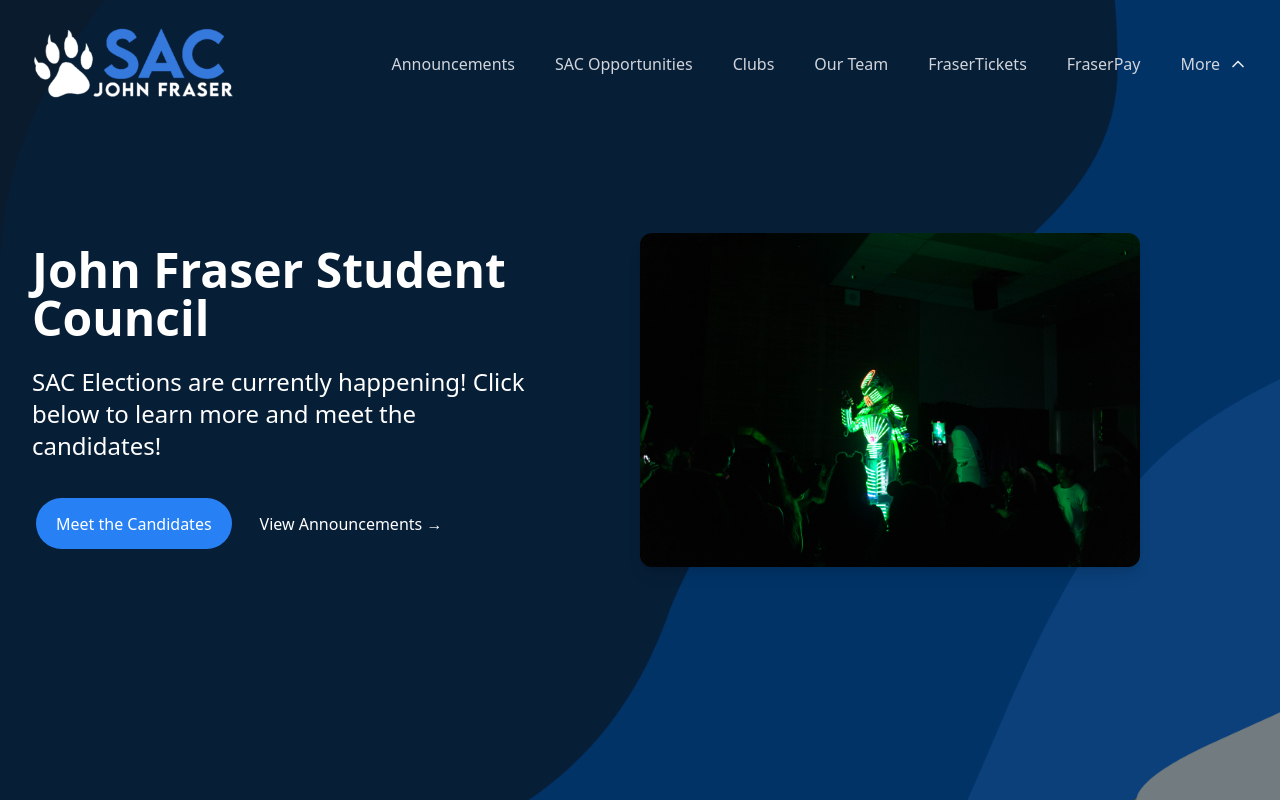
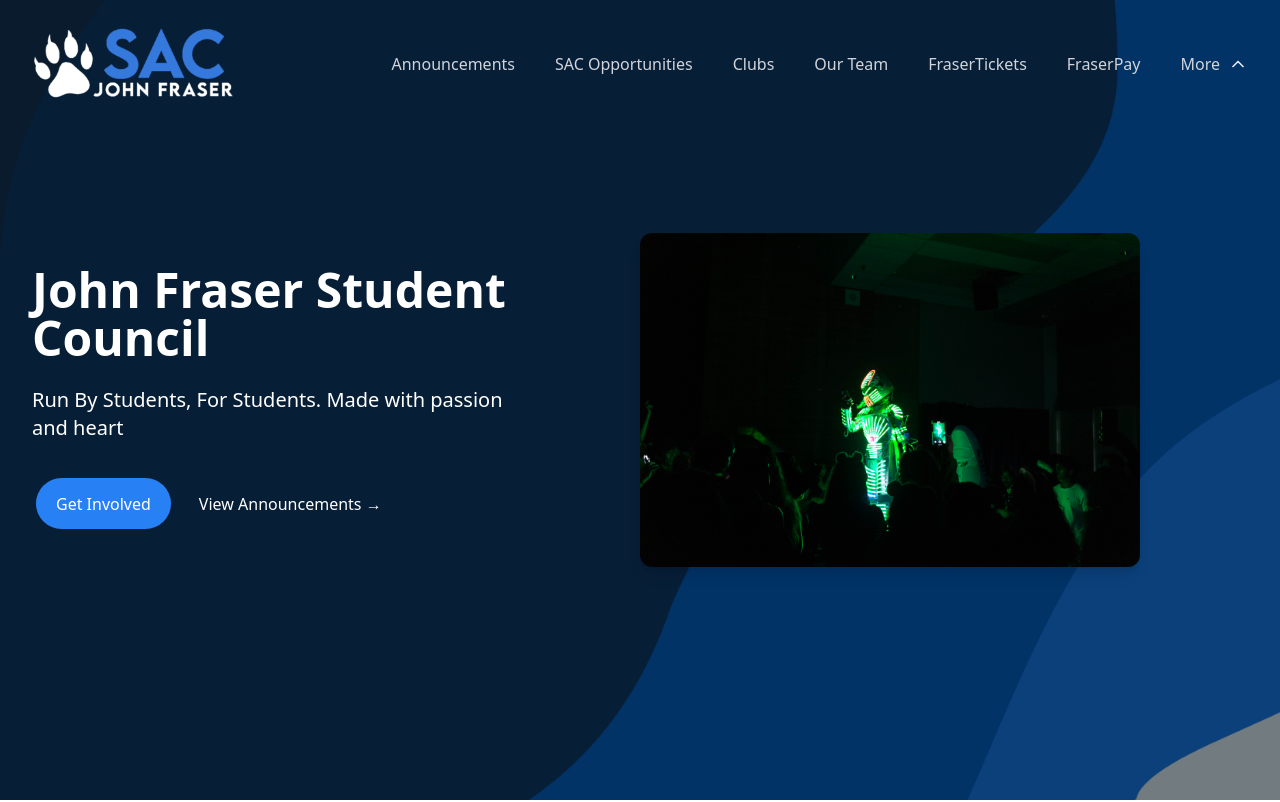
Before and after one commit to JohnfraserSAC/johnfrasersac, a Next.js app: page / in a window 1280 px wide. Shown: the top 802 px of the page. Built offline with nearby package versions, Linux system fonts and the light colour scheme.

Commit message:
reverted back to og after election

```diff
--- a/app/page.tsx
+++ b/app/page.tsx
@@ -62,12 +62,12 @@
               <h1 className="mb-6 text-4xl font-bold text-white lg:text-6xl">
                 John Fraser Student Council
               </h1>
-              <p className="mb-8 text-2xl text-white font-thin">
-                <strong>SAC Elections</strong> are currently happening! Click below to learn more and meet the candidates!
+              <p className="mb-8 text-xl text-white">
+                Run By Students, For Students. Made with passion and heart
               </p>
               <div className="flex flex-col items-start lg:items-center sm:flex-row">
-                <Link href="https://elections.johnfrasersac.com" className="mb-4 sm:mb-0 sm:mr-4" target="_blank">
-                  <button className="button-2">Meet the Candidates</button>
+                <Link href="/opportunities" className="mb-4 sm:mb-0 sm:mr-4">
+                  <button className="button-2">Get Involved</button>
                 </Link>
                 <Link
                   href="/announcements"
```
